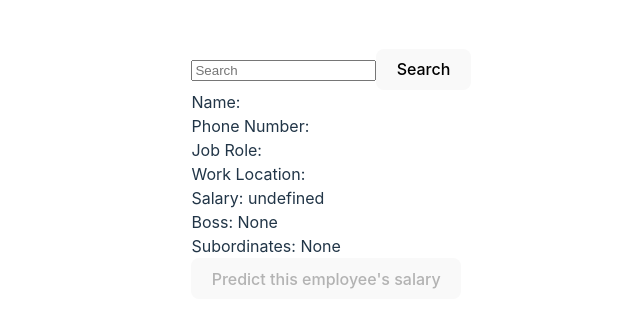
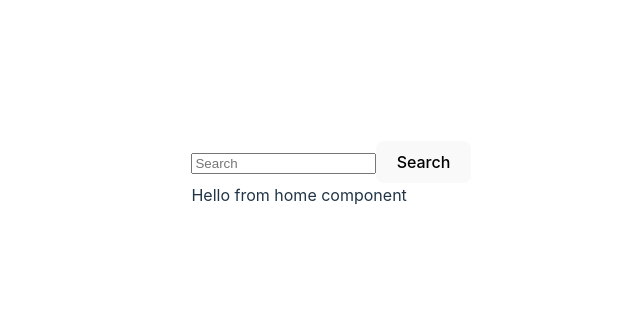
Before and after one commit to IGuy37/edp-capstone, a React (Vite) app in the folder react_client/: page / in a window 1280 px wide. Shown: the part 226-554 px from the top of the page, without its empty margins (309-949 px from the left). Built offline with nearby package versions, Linux system fonts and the light colour scheme.

Commit message:
Pushed subordinates out to their own component

```diff
--- a/react_client/src/App.jsx
+++ b/react_client/src/App.jsx
@@ -2,6 +2,7 @@ import { useState , useEffect} from 'react';
 import './index.css';
 import Employee from './components/Employee';
 import Search from './components/Search';
+import Home from './components/Home';
 
 import {
   BrowserRouter as Router,
@@ -34,10 +35,12 @@ export default function App() {
     <Router>
       <Search setEmployee={setEmployee}/>
       <Routes>
-        <Route path="/" element={
+        <Route exact path="/" element={
+          <Home />
+        }/>
+        <Route path="/employee" element={
           <Employee data={employee}/>
         }/>
-        <Route path="/employee/:id" />
       </Routes>
     </Router>
   )
--- a/react_client/src/components/Employee.jsx
+++ b/react_client/src/components/Employee.jsx
@@ -1,4 +1,5 @@
 import Prediction from "./Prediction";
+import Subordinate from "./Subordinate";
 
 export default function Employee(props){
     const employee = props.data;
@@ -9,9 +10,20 @@ export default function Employee(props){
             <div>Phone Number: {employee.phone_number}</div>
             <div>Job Role: {employee.job_role}</div>
             <div>Work Location: {employee.location}</div>
-            <div>{canViewSalary ? `Salary: ${employee.salary}` : ""}</div>
+            {
+                canViewSalary &&
+                <div>Salary: ${employee.salary}</div> //only can view salary if flag is set
+            }
+
             <div>Boss: {employee.boss ?? "None"}</div>
-            <div>Subordinates: {employee.subordinates ?? "None"}</div>
+            <div>Subordinates:
+                {
+                    (!employee.subordinates) ? "None" :
+                    employee.subordinates.map(
+                        sub => <Subordinate key={sub} name={sub} />
+                    )
+                }
+            </div>
             <Prediction job_role = {employee.job_role} location={employee.location}/>
         </>
     )
--- /dev/null
+++ b/react_client/src/components/Home.jsx
@@ -0,0 +1,11 @@
+import React from "react";
+
+export default function Home(props){
+
+    //make this a login page, when you log in it will take you to your Employee page
+    return(
+        <>
+            <div>Hello from home component</div>
+        </>
+    );
+}
--- a/react_client/src/components/Search.jsx
+++ b/react_client/src/components/Search.jsx
@@ -23,8 +23,8 @@ export default function Search(props){
         .catch((error) => {
             // Handle any errors
             console.error(error);
-        });e.preventDefault();
-            console.log('Search submitted');
+        });
+        console.log('Search submitted');
     };
 
     const handleChange = (e) => {
--- /dev/null
+++ b/react_client/src/components/Subordinate.jsx
@@ -0,0 +1,11 @@
+import React from "react";
+
+export default function Subordinate(props){
+
+    //make this link to an Employee component with the corresponding data
+    return(
+        <>
+            <div>{props.name}</div>
+        </>
+    );
+}
```
Also changed, not shown: 1 other file (tests, documents, lock files or other folders).
